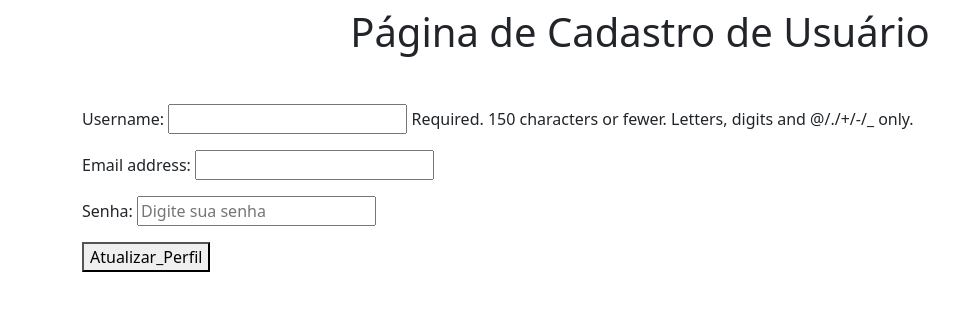
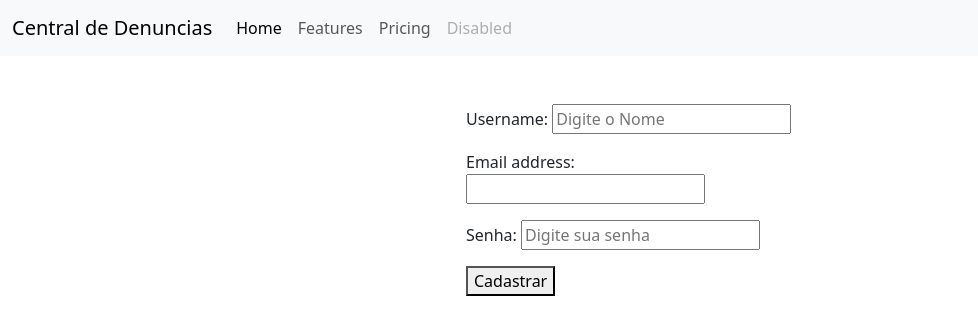
Before and after one commit to DAVIMMAX/PI_VI_B_CESMAC, a Django app: page /users/cadastro/ in a window 1280 px wide. Shown: the top 335 px of the page, without its empty margins (0-978 px from the left). Run offline with Django 5.2, Linux system fonts and the light colour scheme.

Commit message:
c2-
Paginas divididas do template

```diff
--- a/Denuncia/settings.py
+++ b/Denuncia/settings.py
@@ -39,7 +39,7 @@
     'django.contrib.staticfiles',
     'Denuncia',
     'users',
-    'denuncias',
+
 ]
 
 MIDDLEWARE = [
--- /dev/null
+++ b/Denuncia/templates/base.html
@@ -0,0 +1,45 @@
+<!DOCTYPE html>
+<html lang="en">
+<head>
+    <meta charset="UTF-8">
+    <meta name="viewport" content="width=device-width, initial-scale=1.0">
+    <link href="https://cdn.jsdelivr.net/npm/bootstrap@5.3.3/dist/css/bootstrap.min.css" rel="stylesheet" integrity="sha384-QWTKZyjpPEjISv5WaRU9OFeRpok6YctnYmDr5pNlyT2bRjXh0JMhjY6hW+ALEwIH" crossorigin="anonymous">
+    <script src="https://cdn.jsdelivr.net/npm/bootstrap@5.3.3/dist/js/bootstrap.bundle.min.js" integrity="sha384-YvpcrYf0tY3lHB60NNkmXc5s9fDVZLESaAA55NDzOxhy9GkcIdslK1eN7N6jIeHz" crossorigin="anonymous"></script>
+    <title>Document</title>
+</head>
+<header>
+    <nav class="navbar navbar-expand-lg bg-body-tertiary">
+        <div class="container-fluid">
+          <a class="navbar-brand" href="#">Central de Denuncias</a>
+          <button class="navbar-toggler" type="button" data-bs-toggle="collapse" data-bs-target="#navbarNav" aria-controls="navbarNav" aria-expanded="false" aria-label="Toggle navigation">
+            <span class="navbar-toggler-icon"></span>
+          </button>
+          <div class="collapse navbar-collapse" id="navbarNav">
+            <ul class="navbar-nav">
+              <li class="nav-item">
+                <a class="nav-link active" aria-current="page" href="#">Home</a>
+              </li>
+              <li class="nav-item">
+                <a class="nav-link" href="#">Features</a>
+              </li>
+              <li class="nav-item">
+                <a class="nav-link" href="#">Pricing</a>
+              </li>
+              <li class="nav-item">
+                <a class="nav-link disabled" aria-disabled="true">Disabled</a>
+              </li>
+            </ul>
+          </div>
+        </div>
+      </nav>
+</header>
+
+<body>
+
+
+    <div class="container">
+    {% block content %} {% endblock %}
+    <div class="container">
+
+</body>
+</html>
--- a/users/forms.py
+++ b/users/forms.py
@@ -8,11 +8,16 @@
         label='Senha'
     )
 
+    username =  forms.CharField(
+        widget = forms.TextInput(attrs={'placeholder':'Digite o Nome'}),
+        help_text=''
+    )
 
     class Meta:
         model = User
         fields = ['username', 'email', 'password']
 
+
 class ProfileUpdateForm(forms.ModelForm):
     class Meta:
         model = Profile
--- a/users/templates/cadastro.html
+++ b/users/templates/cadastro.html
@@ -1,31 +1,17 @@
-<!DOCTYPE html>
-<html lang="en">
+{% extends "base.html" %}
 
-<head>
-    <meta charset="UTF-8">
-    <meta name="viewport" content="width=device-width, initial-scale=1.0">
-    <title>Document</title>
-    <link href="https://cdn.jsdelivr.net/npm/bootstrap@5.3.3/dist/css/bootstrap.min.css" rel="stylesheet"
-        integrity="sha384-QWTKZyjpPEjISv5WaRU9OFeRpok6YctnYmDr5pNlyT2bRjXh0JMhjY6hW+ALEwIH" crossorigin="anonymous">
-    <script src="https://cdn.jsdelivr.net/npm/bootstrap@5.3.3/dist/js/bootstrap.bundle.min.js"
-        integrity="sha384-YvpcrYf0tY3lHB60NNkmXc5s9fDVZLESaAA55NDzOxhy9GkcIdslK1eN7N6jIeHz"
-        crossorigin="anonymous"></script>
-
-    <Style>
-    </Style>
-</head>
-
-<body>
-    <div class="containe mt-2 mb-3">
-        <h1 style="text-align: center;">Página de Cadastro de Usuário</h1>
-
-        <div class="container mt-5">
+{% block content %}
+<div class="container-fluid mt-5">
+    <div class="row mt-5">
+        <div class="col"></div>
+        <div class="col">
             <form method="post">
                 {% csrf_token %}
                 {{ form.as_p }}
-                <button type="submit">Atualizar_Perfil</button>
+                <button type="submit">Cadastrar</button>
+
         </div>
+        <div class="col"></div>
     </div>
-</body>
-
-</html>
+</div>
+{% endblock %}
--- a/users/views.py
+++ b/users/views.py
@@ -10,6 +10,7 @@
 # Create your views here.
 
 class Cadastro(CreateView):
+
 
     model = User
     form_class = UserRegistrationForm
```
Also changed, not shown: Denuncia/templates/home.html (+12 -11 lines), users/templates/profile.html (+8 -26 lines).
